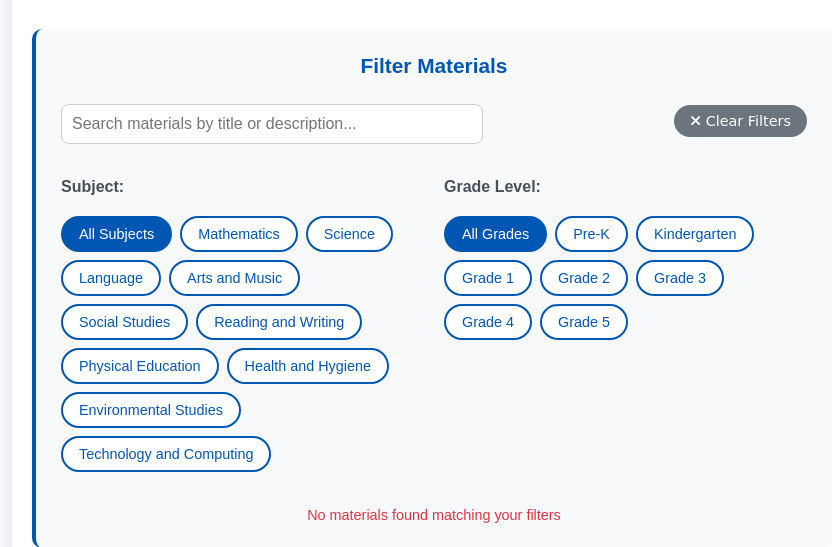
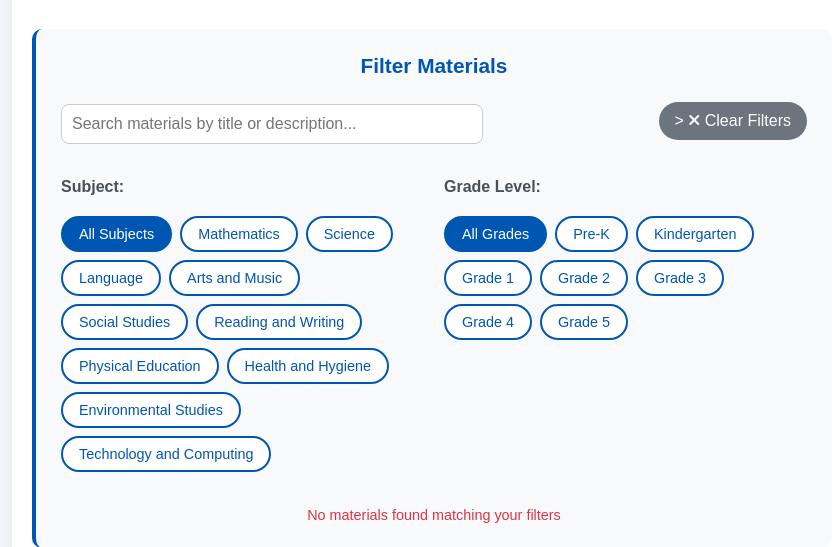
Before and after one commit to jnyamawi/TUSOME, a Flask app: page /classroom in a window 1280 px wide. Shown: the part 214-761 px from the top of the page, without its empty margins (208-1046 px from the left). Run offline with Flask 3, Linux system fonts and the light colour scheme; the visitor is signed in with stand-in values (Sample User, id 1); data that the repository does not hold is empty; some libraries are stand-ins or nearby versions.

Commit message:
Ready for Render deployment

```diff
--- a/templates/classroom.html
+++ b/templates/classroom.html
@@ -374,7 +374,8 @@
 
       <div class="search-container">
         <input type="text" id="searchInput" class="search-box" placeholder="Search materials by title or description...">
-        <button class="clear-filters" id="clearFilters">
+        <button class="clear-filters" id="clearFilters" style="font-family: Arial, sans-serif; font-size: 16px; font-weight: 500; line-height: 1.4;">
+        >
           <i class="fas fa-times"></i> Clear Filters
         </button>
       </div>
```
